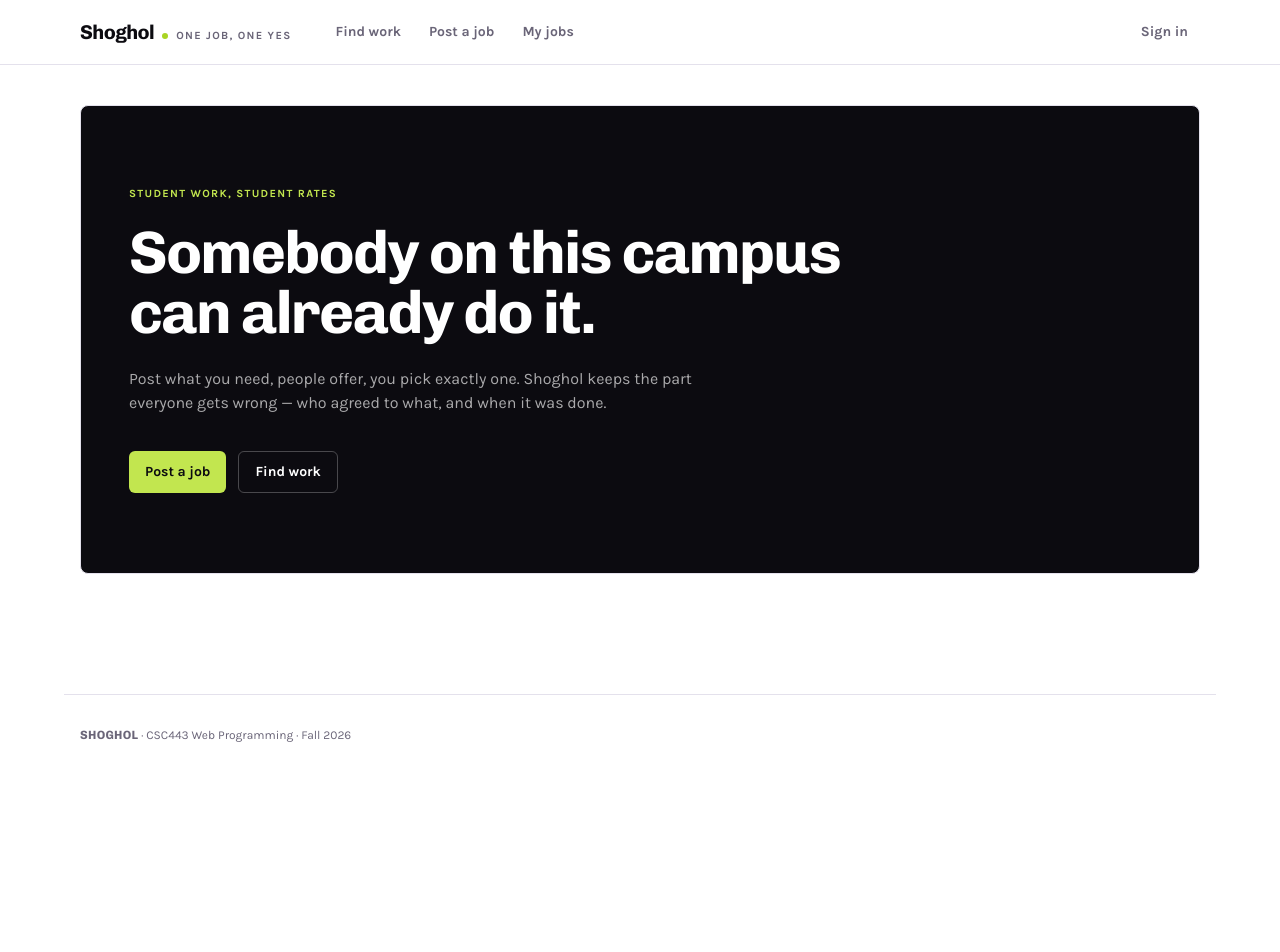
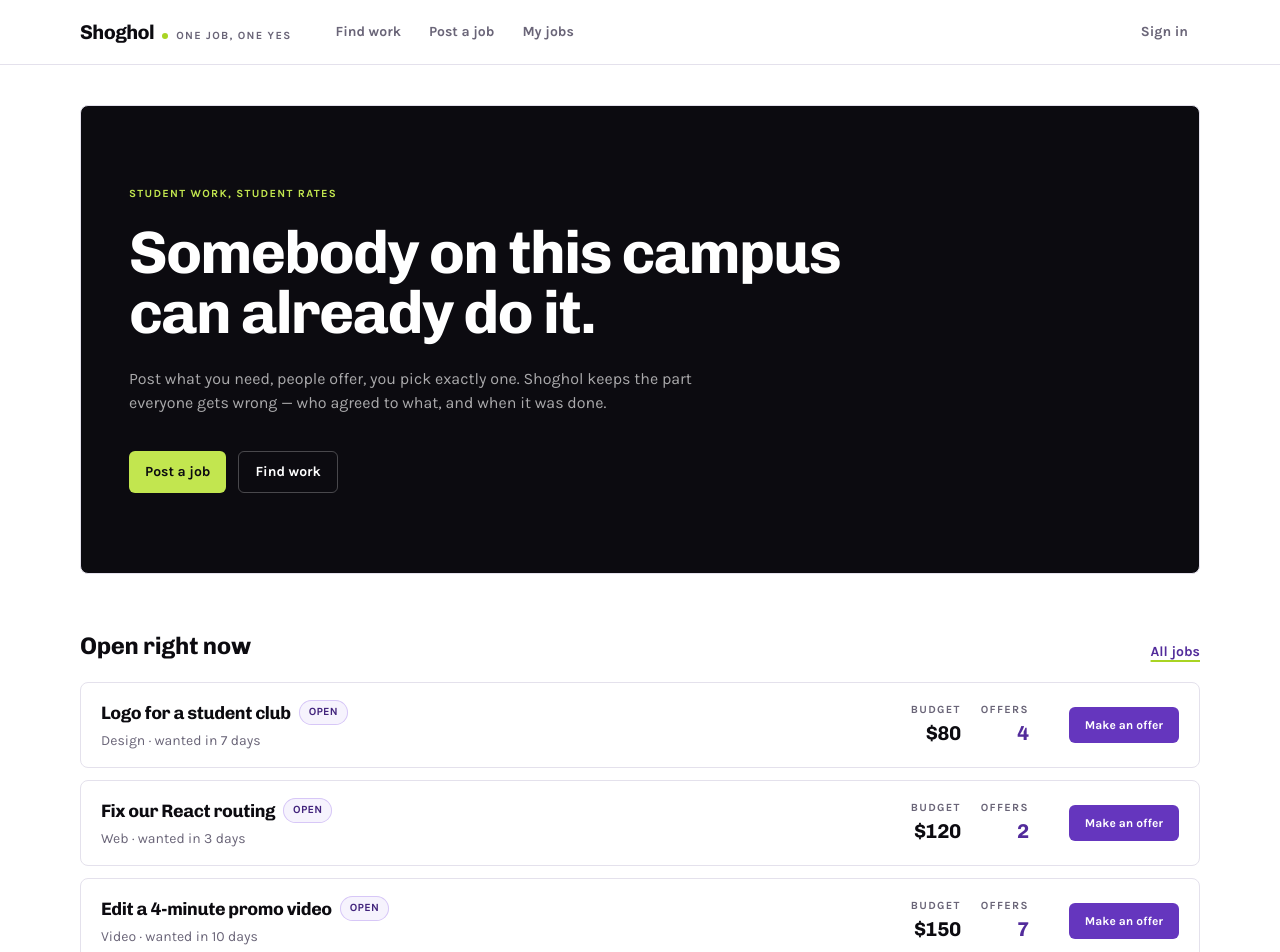
Before and after one commit to Lau-software-dev/shoghol, a React (Vite) app in the folder frontend/: page / in a window 1280 px wide. Shown: the top 952 px of the page. Before the commit the page ends 800 px from the top, so only its background shows below. Built offline with nearby package versions, Linux system fonts and the light colour scheme.

Commit message:
Home: Hero + Open jobs sections

```diff
--- a/frontend/src/pages/Home.jsx
+++ b/frontend/src/pages/Home.jsx
@@ -1,8 +1,19 @@
-import {Link} from 'react-router-dom'
+import { Link } from 'react-router-dom'
 import { buttonClass } from '../components/buttonStyles'
+import { useGigs } from '../gigs/GigsContext'
+import { GIG_STATUS } from '../domain/gigStatus'
+import { useAuth } from '../auth/AuthContext'
+import GigRow, { GigRowSkeleton } from '../components/GigRow'
+import ErrorState from '../components/ErrorState'
+import EmptyState from '../components/EmptyState'
+
 
 export default function Home() {
+  const { gigs, status, retry } = useGigs()
+  const openGigs = gigs.filter((gig) => gig.status === GIG_STATUS.OPEN).slice(0, 3)
+  const { user } = useAuth()
   return (
+    <>
       <section className="overflow-hidden rounded-card border border-line bg-ink text-paper px-6 py-14 sm:px-12 sm:py-20">
         <p className="text-[11px] font-bold uppercase tracking-[0.12em] text-accent-300">Student work, student rates</p>
         <h1 className="mt-5 max-w-3xl font-display text-5xl font-bold leading-[0.98] tracking-[-0.03em] sm:text-6xl">Somebody on this campus
@@ -19,7 +30,46 @@ export default function Home() {
           <Link to="/browse" className={buttonClass('onDark')}>
             Find work
           </Link>
+
         </div>
       </section>
+      <section className="mt-14">
+        <div className="flex items-end justify-between gap-4">
+          <h2 className="font-display text-2xl font-bold tracking-[-0.015em] text-ink">Open right now</h2>
+          <Link to="/browse" className="text-sm font-bold text-brand-700 underline decoration-2 decoration-accent-400 underline-offset-4">All jobs</Link>
+        </div>
+        {status === 'loading' && (
+          <ul aria-busy="true" aria-label="Loading jobs" className="mt-5 space-y-3">
+            <GigRowSkeleton />
+            <GigRowSkeleton />
+            <GigRowSkeleton />
+          </ul>
+        )}
+        {status === 'ready' && openGigs.length > 0 && (
+          <ul className="mt-5 space-y-3">
+            {openGigs.map((gig) => (
+              <GigRow key={gig.id} gig={gig} user={user} />
+            ))}
+          </ul>
+        )}
+        {status === 'ready' && openGigs.length === 0 && (
+          <div className="mt-5">
+            <EmptyState
+              title="Nothing is open right now"
+              text="Every job has been taken. Post what you need, and people will start offering."
+            >
+              <Link to="/post" className={buttonClass('propose', 'px-3 py-1.5 text-xs')}>
+                Post a job
+              </Link>
+            </EmptyState>
+          </div>
+        )}
+        {status === 'error' && (
+          <div className="mt-5">
+            <ErrorState title="The open jobs would not load" onRetry={retry} />
+          </div>
+        )}
+      </section>
+    </>
   )
 }
```
Lines whose indentation alone changed are shown as unchanged.
